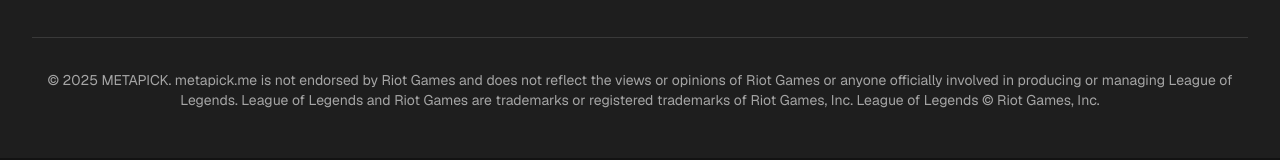
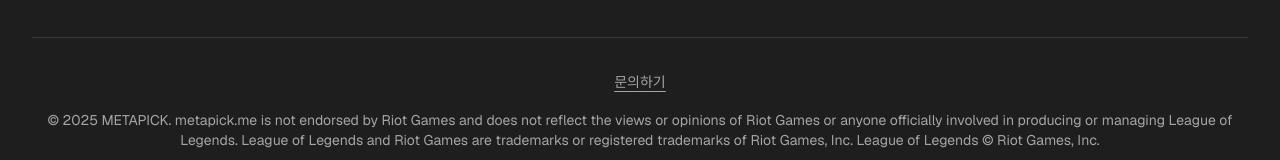
Before and after one commit to padosol/lol-ui, a Next.js app: page / in a window 1280 px wide. Shown: the part 740-900 px from the top of the page. Built offline with nearby package versions, Linux system fonts and the light colour scheme; no server answers.

Commit message:
Add footer contact form link

```diff
--- a/src/widgets/layout/ui/Footer.tsx
+++ b/src/widgets/layout/ui/Footer.tsx
@@ -1,9 +1,21 @@
+const CONTACT_FORM_URL = "https://forms.gle/a5eF1Wapwirawq936";
+
 export default function Footer() {
   return (
     <footer className="bg-surface-1 text-on-surface-medium">
       <div className="max-w-7xl mx-auto px-4 sm:px-6 lg:px-8 py-12">
         {/* 하단 저작권 */}
         <div className="border-t border-divider pt-8">
+          <div className="mb-4 text-center">
+            <a
+              href={CONTACT_FORM_URL}
+              target="_blank"
+              rel="noopener noreferrer"
+              className="text-sm underline underline-offset-4 transition-opacity hover:opacity-80"
+            >
+              문의하기
+            </a>
+          </div>
           <p className="text-sm text-on-surface-medium text-center">
             © 2025 METAPICK. metapick.me is not endorsed by Riot Games and does not
             reflect the views or opinions of Riot Games or anyone officially
```
